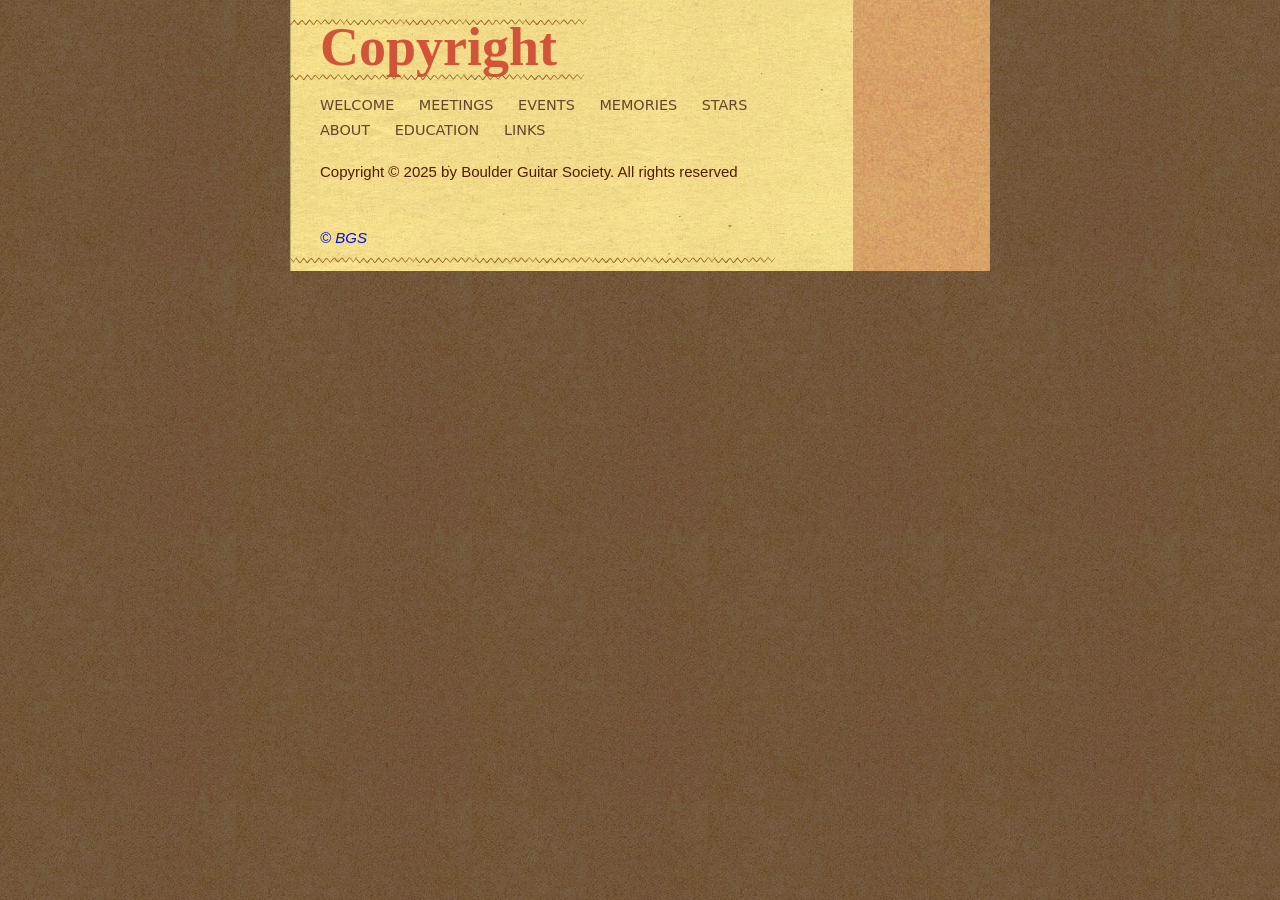
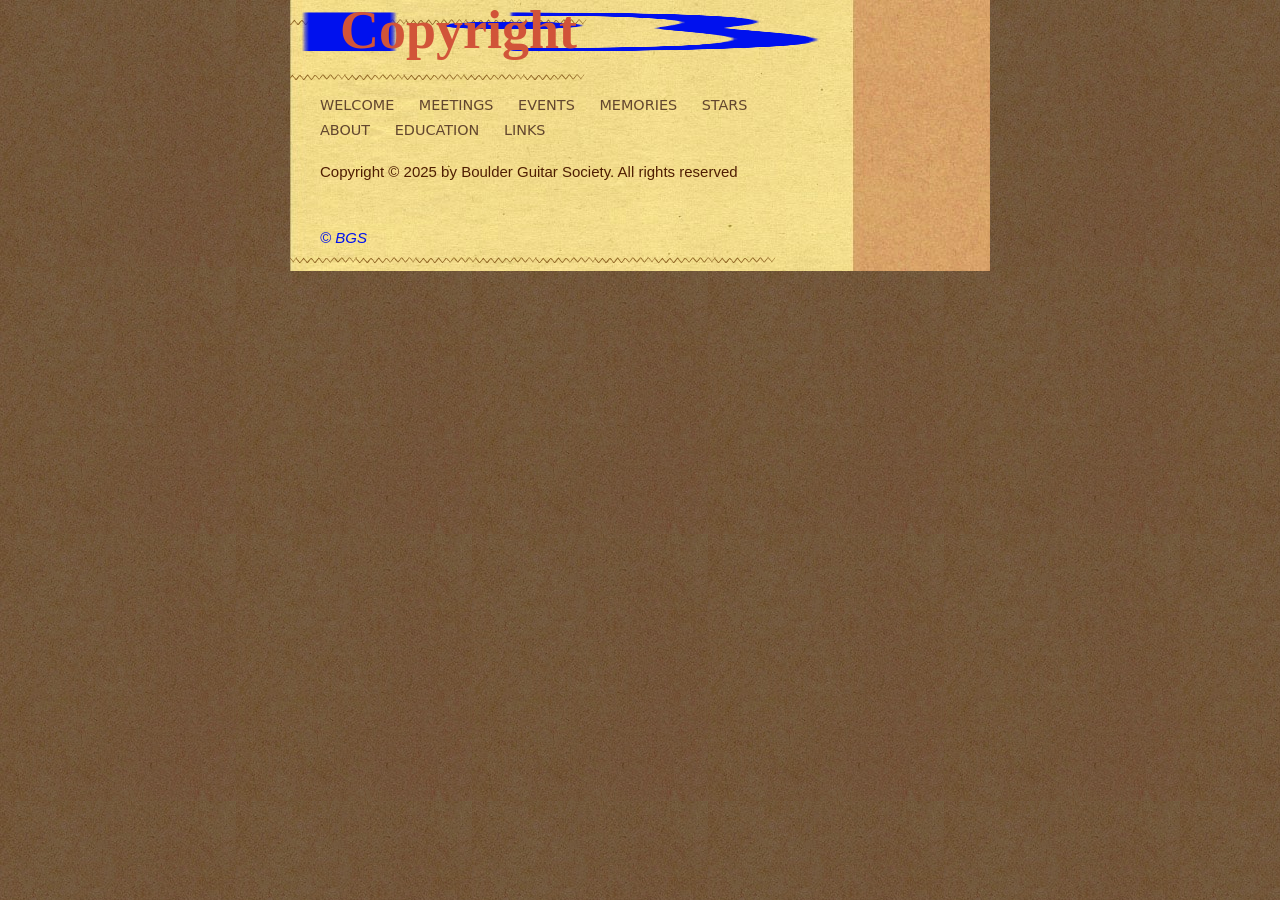
Before and after one commit to boulderguitarsociety/boulderguitarsociety.github.io, a Jekyll site: the page built from Copyright.md, in a window 1280 px wide. Built offline with Jekyll 4.4.1, drawn with Linux system fonts in a browser that asks for light colours.

Commit message:
add medium logo to common layout

```diff
--- a/_layouts/common.html
+++ b/_layouts/common.html
@@ -6,6 +6,7 @@
 
    <div id="header_zone">
       <img id="wgly1" src="/stylings/PrintedPaper_line-3.png" alt="">
+      <img id="logo" src="/stylings/BGSlogo10clearblue.png" alt="logo">
       <div id="header_pos">
          <div id="header_txt">
             <p>{{ page.title }}</p>
--- a/stylings/common.css
+++ b/stylings/common.css
@@ -99,11 +99,22 @@
    z-index: 5;
 }
 
+#header_zone #logo {
+   /* for the medium logo on common pages */
+   position: absolute;
+   left: 3px;
+   top: 12px;
+   width: 531px;
+   height: 40px;
+   z-index: 1;
+   border: none;
+}
+
 #header_pos {
    /* positions the header tx/img within the header_zone */
    position: absolute;
-   left: 30px;
-   top: 17px;
+   left: 50px;
+   top: 0px;
    width: 530px;
    height: 61px;
    z-index: 1;
```
